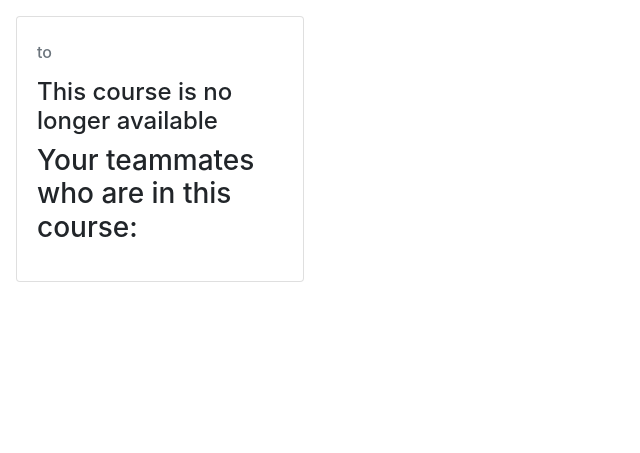
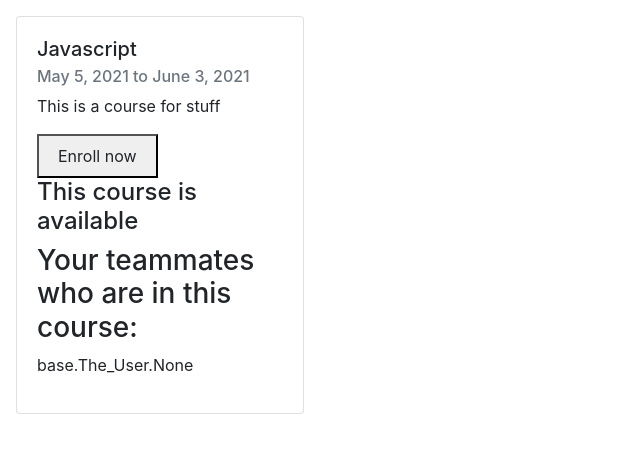
Before and after one commit to LatheWard/CourseTrack, a Django app: page /course/1 in a window 1280 px wide. Shown: the top 453 px of the page, without its empty margins (0-640 px from the left). Run offline with Django 3.2, Linux system fonts and the light colour scheme; data comes from the database, SQL or seed files in the repository; both versions use the stored data as it was after the commit.

Commit message:
Subscribe logic is solid

```diff
--- a/base/models.py
+++ b/base/models.py
@@ -20,11 +20,11 @@
 
     @classmethod
     def subscribe(cls, current_user, new_course):
-        new_course.users.add(current_user)
+        new_course.students.add(current_user)
 
     @classmethod
     def unsubscribe(cls, current_user, cancel_course):
-        cancel_course.users.remove(current_user)
+        cancel_course.students.remove(current_user)
 
     def get_absolute_url(self):
         return reverse('course_detail', args=[str(self.id)])
--- a/base/templates/course_detail.html
+++ b/base/templates/course_detail.html
@@ -10,25 +10,26 @@
     </h6>
     <p class="card-text">{{ course.description }}</p>
     {% if course.available == True %}
-    <h4>This course is available</h4>
-    <a
+    <button><a
       class="btn"
-      href="{% url 'course:change-course' instruction='subscribe' pk=course.id%}"
+      href="{% url 'change-course' 'subscribe' course.id %}"
       class="card-link"
       >Enroll now</a
-    >
+    ></button>
+    <h4>This course is available</h4>
     {% elif course in request.The_User.course_set.all %}
     <a
-      class="btn"
-      href="{% url 'course:change-course' instruction='unsubscribe' pk=course.id%}"
-      class="card-link"
-      >Remove from class</a
+    class="btn"
+    href="{% url 'change-course' 'unsubscribe' course.id %}"
+    class="card-link"
+    >Remove from class</a
     >
     {% else %}
     <h4>This course is no longer available</h4>
     {% endif %}
     <h3>Your teammates who are in this course:</h3>
     <p>{{ course.students }}</p>
+
   </div>
 </div>
 {% endblock content %}
--- a/base/urls.py
+++ b/base/urls.py
@@ -8,6 +8,6 @@ urlpatterns = [
     path('course/', CourseListView.as_view(), name='course_list'),
     path('course/<int:pk>', CourseDetailView.as_view(), name='course_detail'),
     path('signup/', SignUp.as_view(), name='signup'),
-    path("<instruction>/<pk>/", views.change_course, name='change-course'),
-    path('<pk>/', views.DetailView.as_view(), name='detail'),
+    path("<str:instruction>/<int:pk>/", views.change_course, name='change-course'),
+    path('<int:pk>/', views.DetailView.as_view(), name='detail'),
 ]
--- a/base/views.py
+++ b/base/views.py
@@ -22,8 +22,7 @@ class CourseListView(ListView):
 class CourseDetailView(DetailView):
     model = course
     template_name = "course_detail.html"
-    context_object_name = "Course"
-
+    context_object_name = "course"
 
 class SignUp(CreateView):
     form_class = The_UserCreationForm
@@ -31,9 +30,9 @@ class SignUp(CreateView):
     template_name = "signup.html"
 
 def change_course(request, instruction, pk):
-    course = Course.objects.get(pk=pk)
+    tCourse = course.objects.get(pk=pk)
     if instruction == 'subscribe':
-        course.subscribe(request.The_User, course)
+        course.subscribe(request.user, tCourse)
     elif instruction == 'unsubscribe':
-        course.unsubscribe(request.The_User, course)
-    return redirect('course:index')
+        course.unsubscribe(request.user, tCourse)
+    return redirect('home')
```
Also changed, not shown: db.sqlite3.
